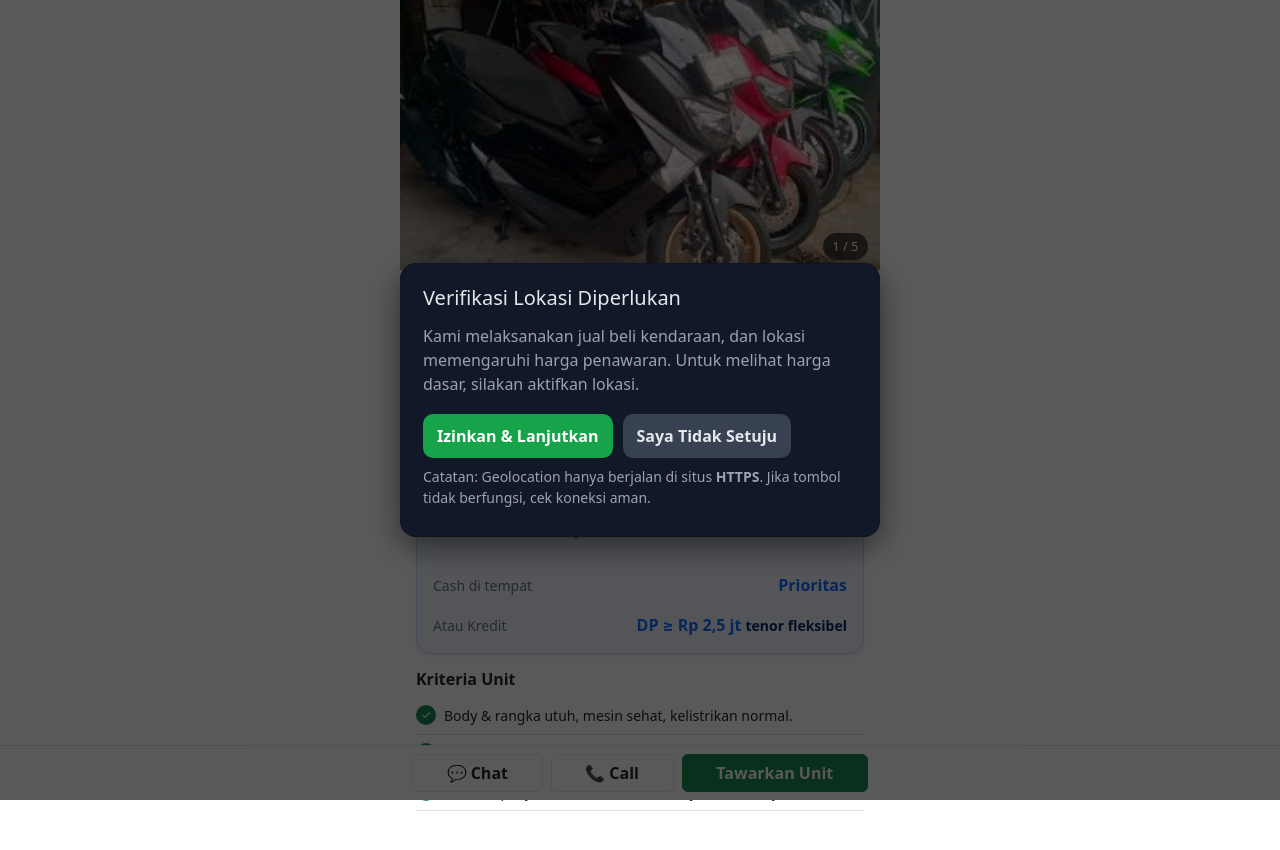
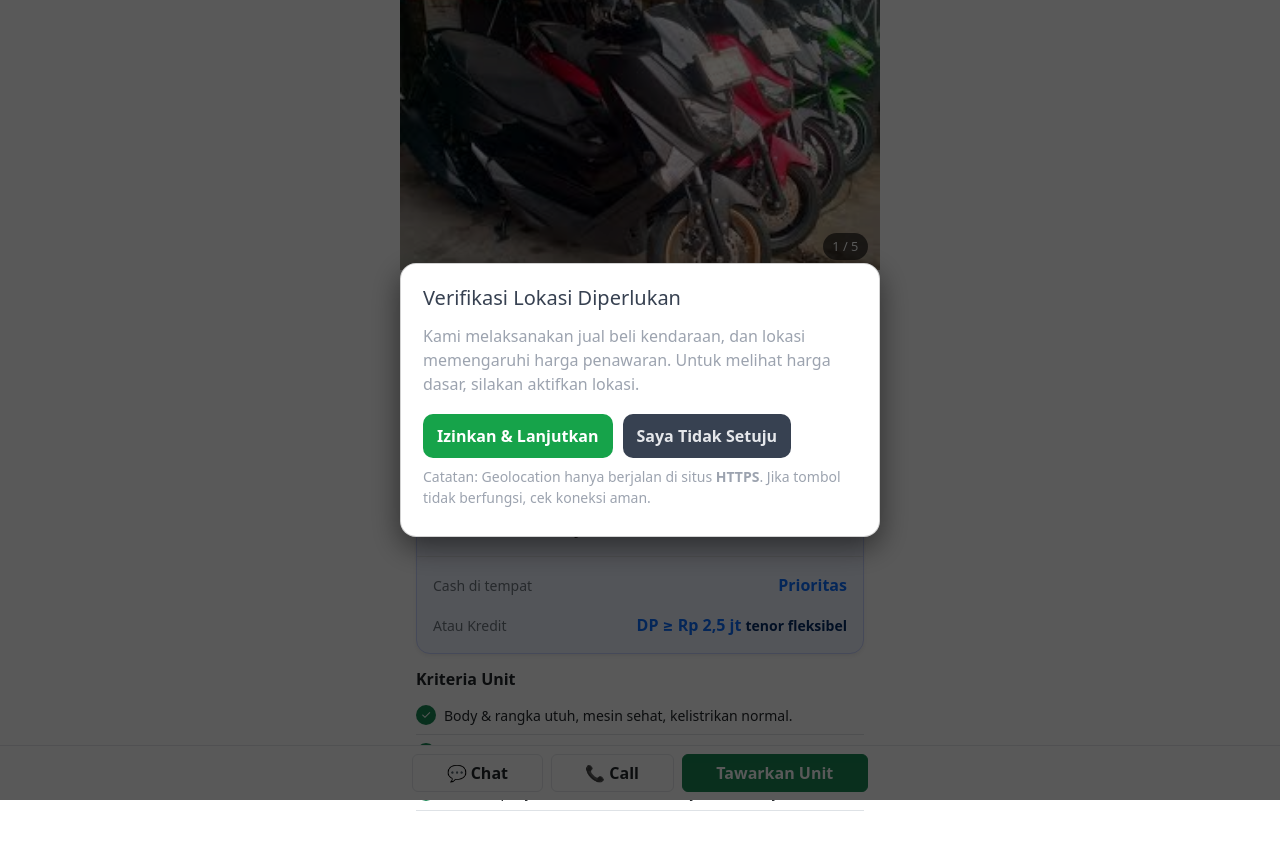
Before and after one commit to kemtol/dmdni, a plain HTML site: page nmax.html in a window 1280 px wide. Drawn offline with nearby package versions, Linux system fonts and the light colour scheme.

Commit message:
test vscode terminal

```diff
--- a/nmax.html
+++ b/nmax.html
@@ -43,10 +43,10 @@
   }
   #loc-modal.active { visibility: visible; opacity:1; pointer-events: auto; }
   #loc-modal .card {
-    background: #111827; border-radius: 16px; max-width: 480px; width: 92%;
+    background: #fff; border-radius: 16px; max-width: 480px; width: 92%;
     padding: 22px; color: #e5e7eb; box-shadow:0 10px 30px rgba(0,0,0,.5)
   }
-  #loc-modal h1 { margin:0 0 8px; font-size:20px }
+  #loc-modal h1 { margin:0 0 8px; font-size:20px; color: #374151; }
   #loc-modal p { margin:6px 0; color:#9ca3af }
   .actions{display:flex;gap:10px;flex-wrap:wrap;margin-top:12px}
   button{padding:10px 14px;border:0;border-radius:10px;cursor:pointer;font-weight:600}
```
